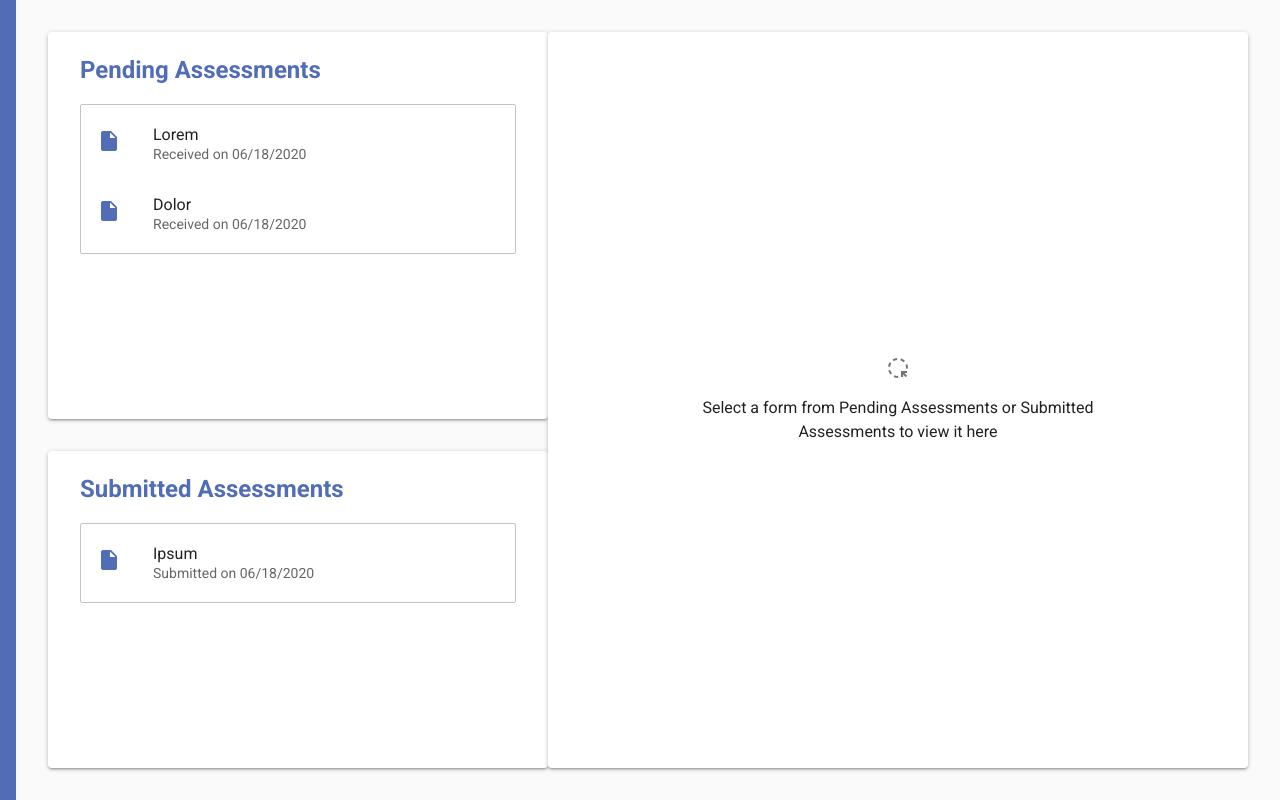
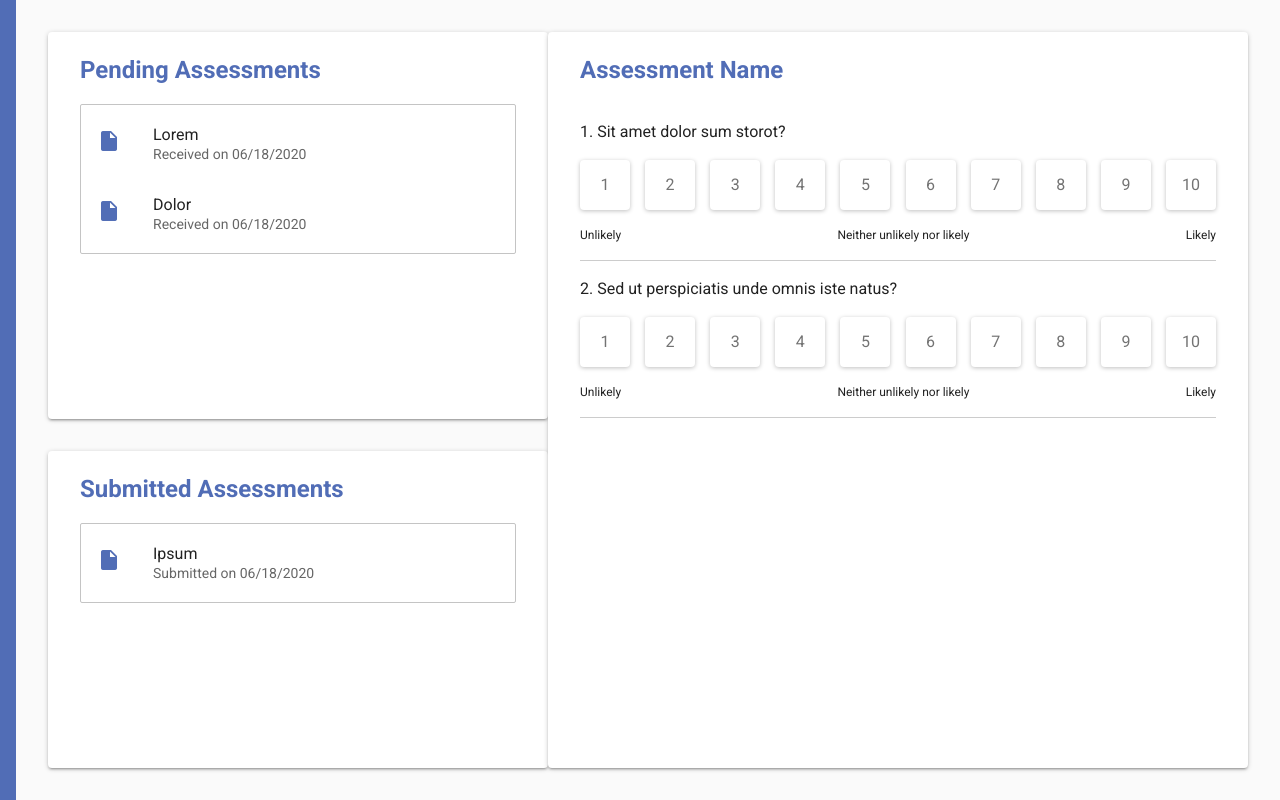
Before and after one commit to NicolasCapparelli/pyth, a Vue app: page /#/dashh in a window 1280 px wide. Built offline with nearby package versions, Linux system fonts and the light colour scheme.

Commit message:
- Implement basic LikertQuestion functionality - Implement assessment widget container

```diff
--- a/src/components/holder/AssessmentContainer.vue
+++ b/src/components/holder/AssessmentContainer.vue
@@ -2,20 +2,28 @@
     <div class="widget assessment-container"
          :style="[isEmpty? {'justify-content': 'center'} : {'justify-content': 'flex-start'}]"
     >
-        <div id="empty-state-container">
+        <div v-if="isEmpty" id="empty-state-container">
             <v-icon id="empty-icon">mdi-selection-ellipse-arrow-inside</v-icon>
             <span>Select a form from Pending Assessments or Submitted Assessments to view it here</span>
         </div>
+
+        <Assessment v-else/>
     </div>
 </template>
 
 <script>
-    export default {
-        name: "AssessmentContainer",
-        data: () => ({
-           isEmpty: true
-        }),
-    }
+
+import Assessment from "./sub-components/Assessment";
+
+export default {
+    name: "AssessmentContainer",
+    components: {
+        Assessment
+    },
+    data: () => ({
+       isEmpty: false
+    }),
+}
 </script>
 
 <style scoped>
--- a/src/components/holder/sub-components/Assessment.vue
+++ b/src/components/holder/sub-components/Assessment.vue
@@ -1,13 +1,47 @@
 <template>
-
+    <div id="assessment-container">
+        <h2>Assessment Name</h2>
+        <LikertQuestion :question="sampleQuestion"/>
+        <LikertQuestion :question="sampleQuestionTwo"/>
+    </div>
 </template>
 
 <script>
-    export default {
-        name: "Assessment"
-    }
+import LikertQuestion from "./LikertQuestion";
+
+export default {
+    name: "Assessment",
+    components: {
+        LikertQuestion
+    },
+
+    data: () => ({
+        sampleQuestion: {
+            question: "1. Sit amet dolor sum storot?"
+        },
+
+        sampleQuestionTwo: {
+            question: "2. Sed ut perspiciatis unde omnis iste natus?"
+        },
+
+    }),
+}
 </script>
 
 <style scoped>
 
+    h2 {
+        color: var(--policy-holder-main);
+        margin-right: auto;
+        margin-bottom: 1rem;
+    }
+
+    #assessment-container {
+        height: 100%;
+        width: 100%;
+        display: flex;
+        flex-direction: column;
+        align-items: center;
+        justify-content: flex-start;
+    }
 </style>
--- /dev/null
+++ b/src/components/holder/sub-components/LikertQuestion.vue
@@ -0,0 +1,97 @@
+<template>
+    <div class="likert-question">
+        <span class="question-text">{{question.question}}</span>
+        <div class="boxes-container">
+            <div class="box"
+                 v-for="num in scale"
+                 :key="num"
+                 v-on:click="scaleClicked(num)"
+                 :style="[(selected === num) ? {'background': 'var(--policy-holder-main)', 'color': '#FFFFFF'}
+                 : {'background': '#FFFFFF', 'color': '#737373'}]"
+            >
+                {{num}}
+            </div>
+        </div>
+        <div class="scale-container">
+            <span class="scale-text">Unlikely</span>
+            <span class="scale-text">Neither unlikely nor likely</span>
+            <span class="scale-text">Likely</span>
+        </div>
+    </div>
+</template>
+
+<script>
+export default {
+    name: "LikertQuestion",
+    props: {
+        question: Object
+    },
+    data: () => ({
+        selected: -1,
+        scale: [1,2,3,4,5,6,7,8,9,10]
+    }),
+
+    methods: {
+        scaleClicked: function (numSelected) {
+            if (this.selected === numSelected) {
+                this.selected = -1;
+            } else {
+                this.selected = numSelected
+            }
+        }
+    }
+
+}
+</script>
+
+<style scoped>
+
+    .likert-question {
+        width: 100%;
+        display: flex;
+        flex-direction: column;
+        align-items: center;
+        justify-content: space-between;
+        padding: 16px 0;
+        border-bottom: 1px solid rgba(0, 0, 0, 0.2);
+    }
+    .question-text {
+        margin-bottom: 1rem;
+        margin-right: auto;
+    }
+
+    .boxes-container {
+        width: 100%;
+        display: flex;
+        align-items: center;
+        justify-content: space-between;
+        margin-bottom: 1rem;
+    }
+
+    .box {
+        height: 50px;
+        width: 50px;
+        display: flex;
+        align-items: center;
+        justify-content: center;
+        border-radius: 4px;
+        cursor: pointer;
+        -webkit-transition: background-color 100ms linear;
+        -ms-transition: background-color 100ms linear;
+        transition: background-color 100ms linear;
+        box-shadow: 0 1px 4px rgba(0, 0, 0, 0.25);
+    }
+
+    .scale-container {
+        width: 100%;
+        display: flex;
+        align-items: center;
+        justify-content: space-between;
+    }
+
+    .scale-text {
+        font-size: 12px;
+        text-align: left;
+    }
+
+</style>
```
Also changed, not shown: src/components/holder/sub-components/LikerQuestion.vue (deleted, +0 -13 lines).
